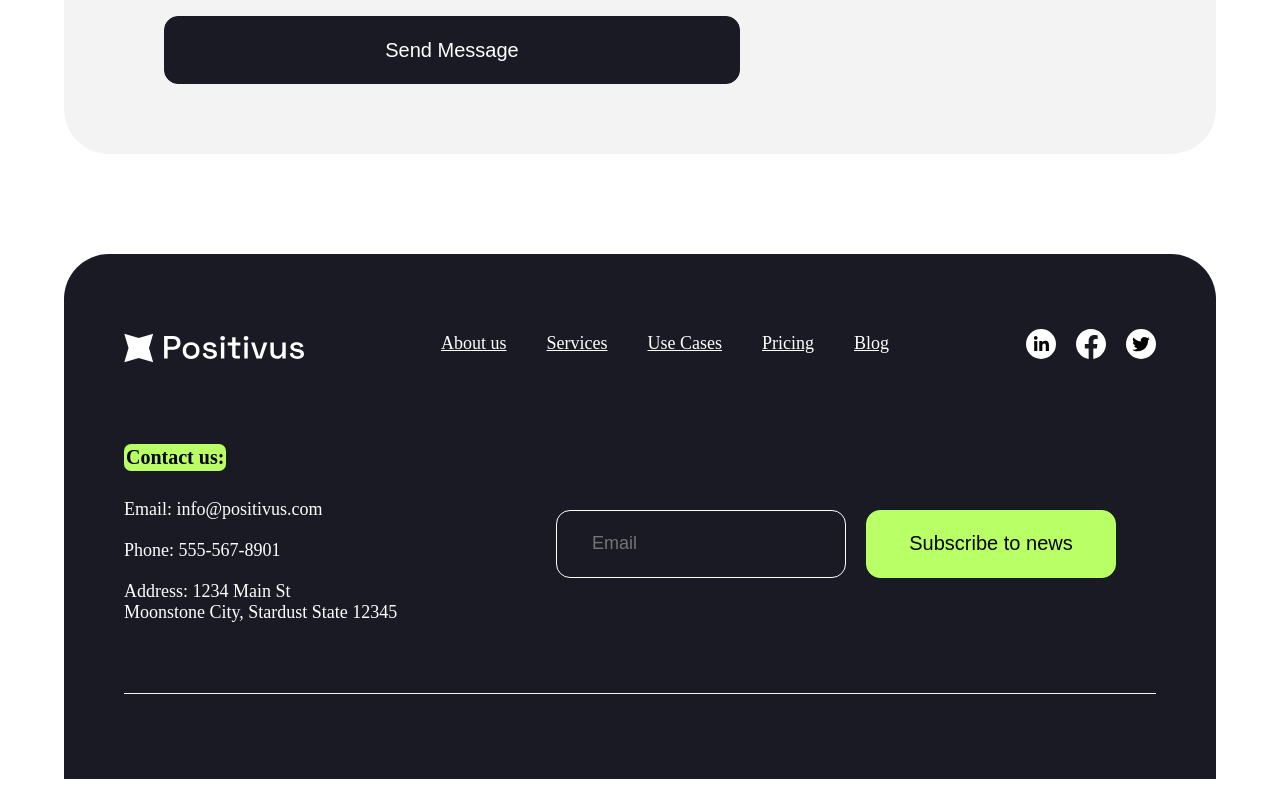
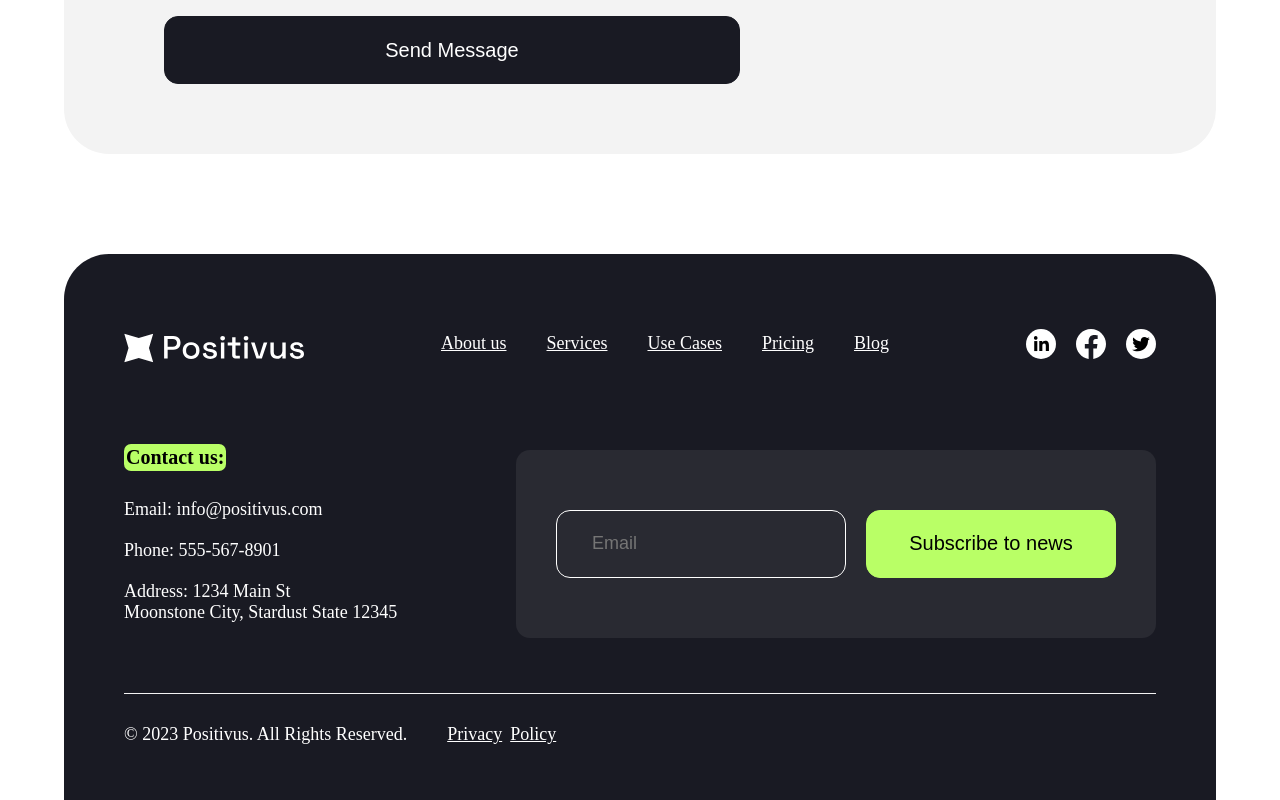
Before and after one commit to KiwiScreams/Positivus-landing-page, a React (Vite) app: page / in a window 1280 px wide. Shown: the part 7329-8129 px from the top of the page. Before the commit the page ends 8108 px from the top, so only its background shows below. Built offline with nearby package versions, Linux system fonts and the light colour scheme; a web font is replaced by a local one.

Commit message:
footer complete

```diff
--- a/src/components/shared/footer/Footer.css
+++ b/src/components/shared/footer/Footer.css
@@ -51,9 +51,9 @@ footer .footer-body p
 }
 footer .footer-body .subscribe
 {
-    background-color: var(--dark-clr);
-    border-radius: var(--border-radius-45);
-    padding: 50px 40px;
+    background-color: #292A32;
+    border-radius: var(--border-radius-14);
+    padding: 60px 40px;
     gap: 20px;
 }
 footer button
@@ -82,3 +82,19 @@ footer input
     background-color: transparent;
     color: var(--white-clr);
 }
+footer .footer-bottom
+{
+    width: fit-content;
+    gap: 40px;
+    font-size: var(--font-size-18);
+    color: var(--white-clr);
+}
+footer .footer-bottom p
+{
+    color: var(--white-clr);
+}
+footer .footer-bottom ul li
+{
+    text-decoration: underline;
+    margin-right: 8px;
+}
--- a/src/components/shared/footer/Footer.jsx
+++ b/src/components/shared/footer/Footer.jsx
@@ -38,6 +38,13 @@ function Footer() {
                         <button>Subscribe to news</button>
                     </div>
                 </div>
+                <div className="footer-bottom flex">
+                    <p>© 2023 Positivus. All Rights Reserved.</p>
+                    <ul className="flex">
+                        <li>Privacy</li>
+                        <li>Policy</li>
+                    </ul>
+                </div>
             </footer>
         </>
     )
```
